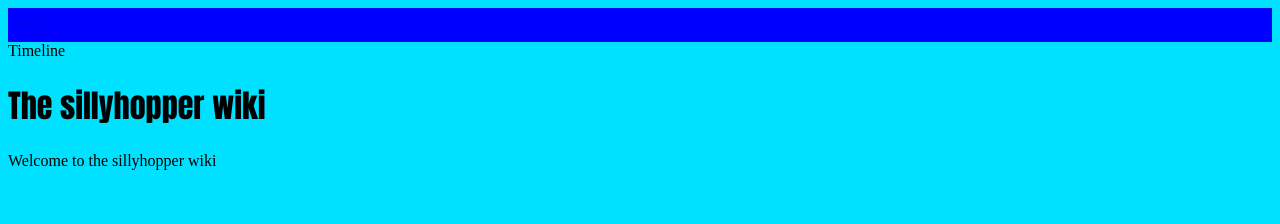
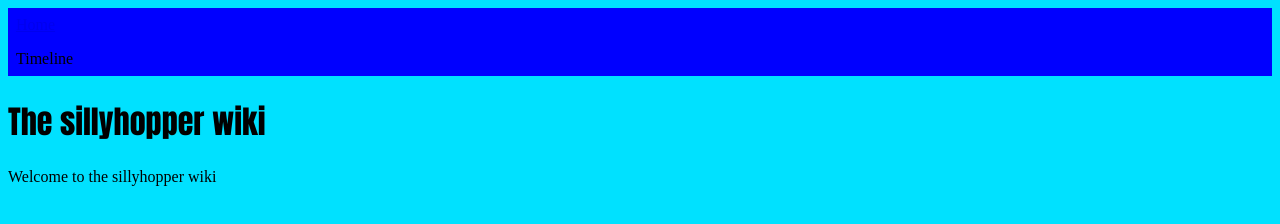
Before and after one commit to TheFlameFish/Sillyhopper-wiki, a plain HTML site: page index.html in a window 1280 px wide. Drawn offline with Linux system fonts and the light colour scheme.

Commit message:
Did it again

```diff
--- a/index.html
+++ b/index.html
@@ -9,7 +9,7 @@
 <body>
     <ul>
         <li><a style="display: block; padding: 8px; background-color: blue;" href="index.html">Home</a></li>
-        <li><a>Timeline</a></li>
+        <li><a style="display: block; padding: 8px; background-color: blue;">Timeline</a></li>
 
     </ul>
     <h1>
```
